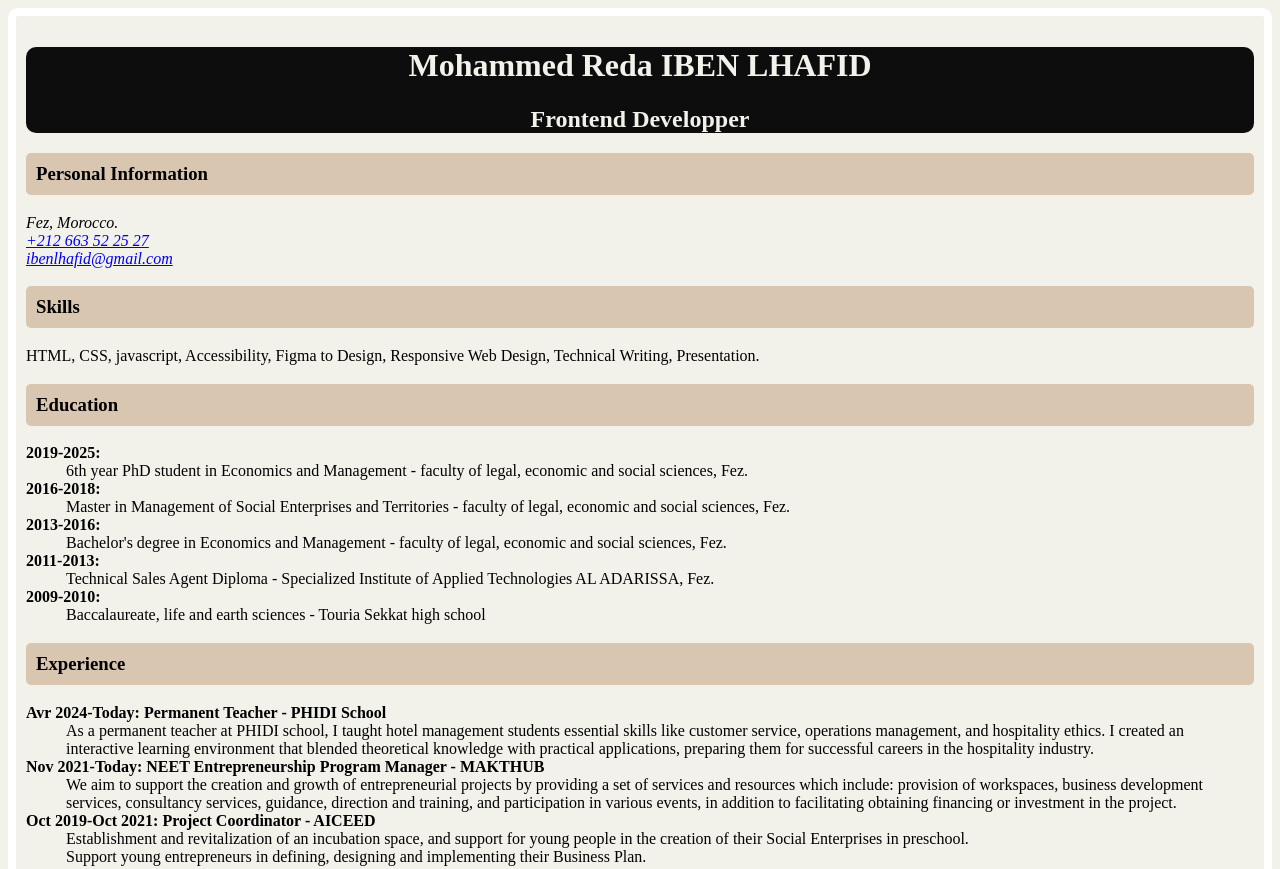
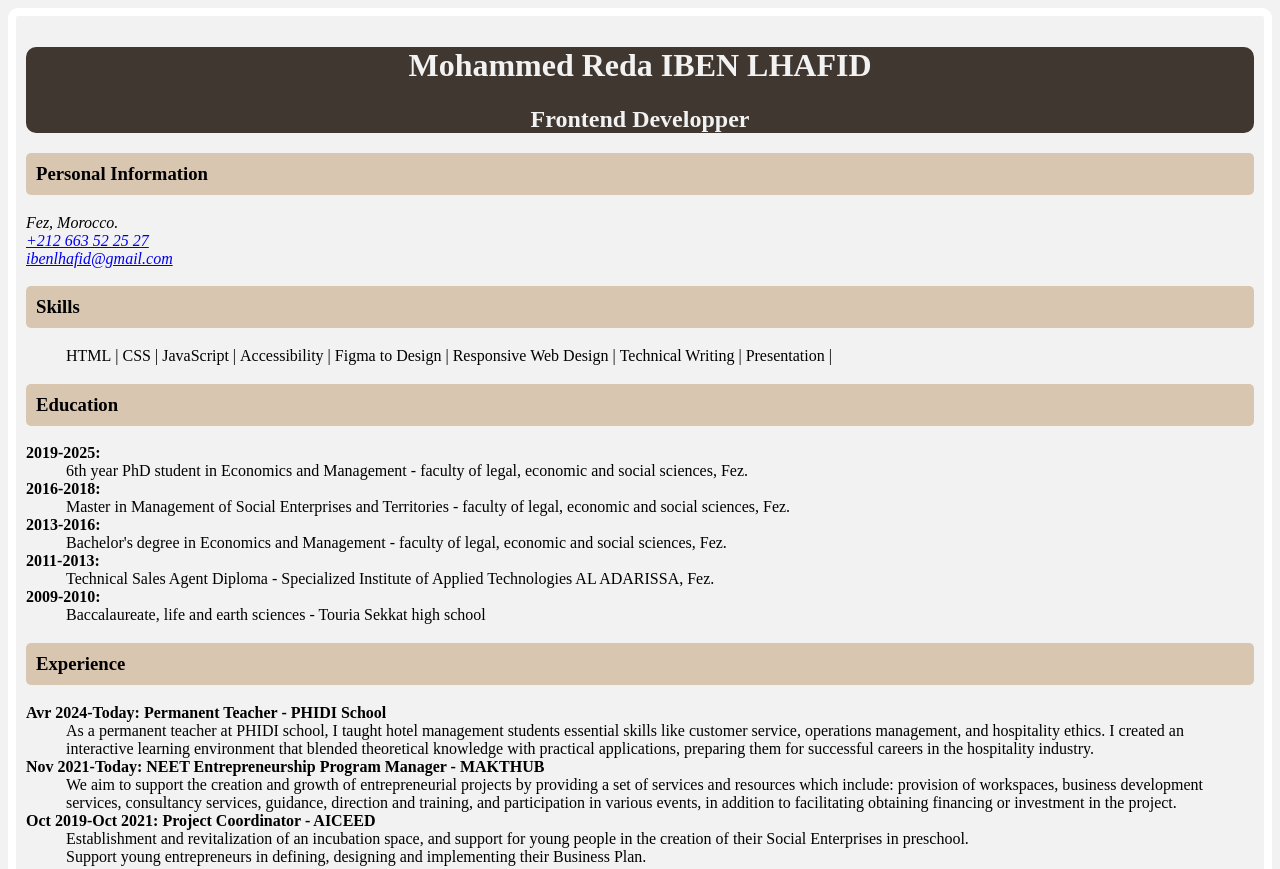
Before and after one commit to ibenlhafid/Single-page-CV, a plain HTML site: page index.html in a window 1280 px wide. Shown: the top 869 px of the page. Drawn offline with Linux system fonts and the light colour scheme.

Commit message:
add icon + modify html by using list in skills and modify icon

```diff
--- a/index.html
+++ b/index.html
@@ -16,10 +16,10 @@
         <meta property="og:url" content="https://othencia.com">
         <meta property="og:type" content="website">
         <!-- Favicon -->
-        <link rel="shortcut icon" href="favicon.ico" type="image/x-icon">
+        <link rel="icon" href="icon.png" type="image/png">
     </head>
-    <body style="background-color: #F2F2EB; border: solid 8px; border-color: white; border-radius: 10px; padding: 10px;">
-        <header style="color: #F2F2EB; background-color: #0D0D0D; text-align: center; border-radius: 10px;">
+    <body style="background-color: #F2F2F2; border: solid 8px; border-color: white; border-radius: 10px; padding: 10px;">
+        <header style="color: #F2F2F2; background-color: #403730; text-align: center; border-radius: 10px;">
             <h1>Mohammed Reda IBEN LHAFID</h1>
             <h2>Frontend Developper</h2>
         </header>
@@ -34,7 +34,16 @@
             </section>
             <section class="skills">
                 <h3 style="background-color: #D9C6B0; border-radius: 5px; padding: 10px;">Skills</h3>
-                <p>HTML, CSS, javascript, Accessibility, Figma to Design, Responsive Web Design, Technical Writing, Presentation.</p>
+                <ul style="list-style: none;">
+                    <li style="display: inline;">HTML</li> |
+                    <li style="display: inline;">CSS</li> |
+                    <li style="display: inline;">JavaScript</li> |
+                    <li style="display: inline;">Accessibility</li> |
+                    <li style="display: inline;">Figma to Design</li> |
+                    <li style="display: inline;">Responsive Web Design</li> |
+                    <li style="display: inline;">Technical Writing</li> |
+                    <li style="display: inline;">Presentation</li> |
+                </ul>
             </section>
             <section class="education">
                 <h3 style="background-color: #D9C6B0; border-radius: 5px; padding: 10px;">Education</h3>
```
Also changed, not shown: icon.png (added).
